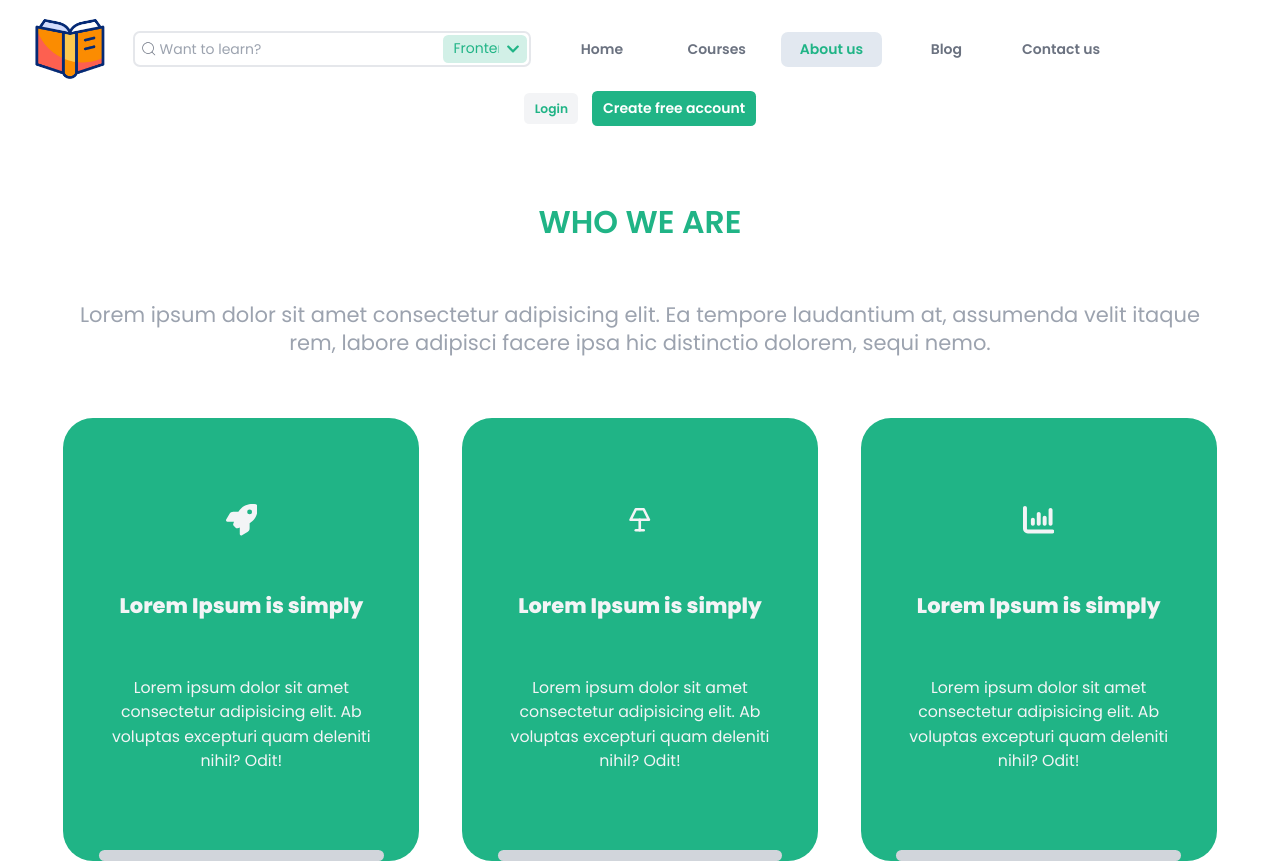
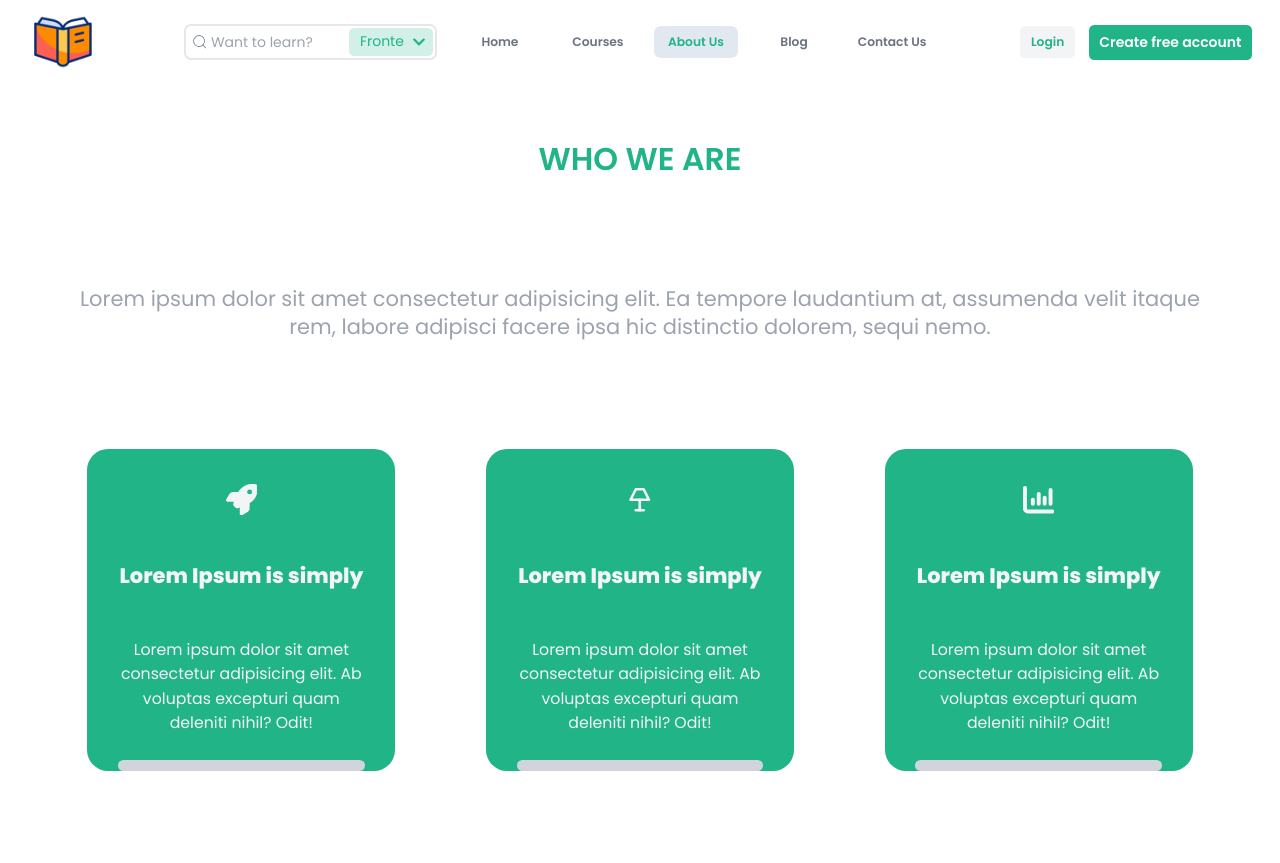
Before and after one commit to SiriusEG/Codixa_Front, a Next.js app: page /aboutus in a window 1280 px wide. Shown: the top 863 px of the page. Built offline with nearby package versions, Linux system fonts and the light colour scheme.

Commit message:
some fixes in nav & contact & about

```diff
--- a/src/app/(pages)/(home)/components/SliderCS.jsx
+++ b/src/app/(pages)/(home)/components/SliderCS.jsx
@@ -44,7 +44,7 @@ const SliderCOM = () => {
   };
 
   return (
-    <div className="relative w-[100%] p-3 rounded-lg">
+    <div className="relative w-full p-3 rounded-lg">
       <h3 className="text-primary font-bold text-2xl p-3 ml-2 mb-3">
         Reading Blog List
       </h3>
--- a/src/app/(pages)/aboutus/page.jsx
+++ b/src/app/(pages)/aboutus/page.jsx
@@ -2,9 +2,33 @@ import React from "react";
 import { FaChartColumn, FaRocket } from "react-icons/fa6";
 import { TbLamp } from "react-icons/tb";
 
-function page() {
+export default function page() {
+  const cardsData = [
+    {
+      id: 1,
+      icon: FaRocket,
+      title: "Lorem Ipsum is simply",
+      description:
+        "Lorem ipsum dolor sit amet consectetur adipisicing elit. Ab voluptas excepturi quam deleniti nihil? Odit!",
+    },
+    {
+      id: 2,
+      icon: TbLamp,
+      title: "Lorem Ipsum is simply",
+      description:
+        "Lorem ipsum dolor sit amet consectetur adipisicing elit. Ab voluptas excepturi quam deleniti nihil? Odit!",
+    },
+    {
+      id: 3,
+      icon: FaChartColumn,
+      title: "Lorem Ipsum is simply",
+      description:
+        "Lorem ipsum dolor sit amet consectetur adipisicing elit. Ab voluptas excepturi quam deleniti nihil? Odit!",
+    },
+  ];
+
   return (
-    <div className="flex flex-col justify-around items-center text-center min-h-screen px-16 py-10 lg:py-20 gap-16">
+    <div className="flex flex-col justify-around items-center text-center min-h-screen px-16 py-10 lg:pb-20 lg:pt-4 gap-6">
       <h2 className="font-semibold text-4xl text-primary">WHO WE ARE</h2>
 
       <p className="text-2xl font-normal text-gray-400">
@@ -14,47 +38,17 @@ function page() {
       </p>
 
       <div className="flex flex-wrap w-full justify-around items-center text-gray-100 gap-y-12 gap-x-8">
-        <div className="w-[356px] min-h-[443px] flex flex-col rounded-[30px] py-10 px-8 bg-primary gap-16 items-center justify-center relative">
-          <FaRocket className="text-4xl" />
-
-          <h4 className="font-extrabold text-2xl">Lorem Ipsum is simply</h4>
-
-          <p className="font-normal text-lg">
-            Lorem ipsum dolor sit amet consectetur adipisicing elit. Ab voluptas
-            excepturi quam deleniti nihil? Odit!
-          </p>
-
-          <div className="absolute h-3 w-[80%] rounded-[30px]  bg-gray-300 bottom-0 "></div>
-        </div>
-
-        <div className="w-[356px] min-h-[443px] flex flex-col rounded-[30px] py-10 px-8 bg-primary gap-16 items-center justify-center relative">
-          <TbLamp className="text-4xl" />
-
-          <h4 className="font-extrabold text-2xl">Lorem Ipsum is simply</h4>
-
-          <p className="font-normal text-lg">
-            Lorem ipsum dolor sit amet consectetur adipisicing elit. Ab voluptas
-            excepturi quam deleniti nihil? Odit!
-          </p>
-
-          <div className="absolute h-3 w-[80%] rounded-[30px]  bg-gray-300 bottom-0 "></div>
-        </div>
-
-        <div className="w-[356px] min-h-[443px] flex flex-col rounded-[30px] py-10 px-8 bg-primary gap-16 items-center justify-center relative">
-          <FaChartColumn className="text-4xl" />
-
-          <h4 className="font-extrabold text-2xl">Lorem Ipsum is simply</h4>
-
-          <p className="font-normal text-lg">
-            Lorem ipsum dolor sit amet consectetur adipisicing elit. Ab voluptas
-            excepturi quam deleniti nihil? Odit!
-          </p>
-
-          <div className="absolute h-3 w-[80%] rounded-[30px]  bg-gray-300 bottom-0 "></div>
-        </div>
+        {cardsData.map((card) => (
+          <div
+            key={card.id}
+            className="w-88 min-h-[23rem] flex flex-col rounded-3xl py-10 px-8 bg-primary gap-8 items-center justify-between relative after:absolute after:bottom-0 after:bg-gray-300 after:h-3 after:w-4/5 after:rounded-3xl"
+          >
+            <card.icon className="text-4xl" />
+            <h4 className="font-extrabold text-2xl">{card.title}</h4>
+            <p className="font-normal text-lg">{card.description}</p>
+          </div>
+        ))}
       </div>
     </div>
   );
-}
-
-export default page;
+};
--- a/src/app/(pages)/components/header/CollapseCS.jsx
+++ b/src/app/(pages)/components/header/CollapseCS.jsx
@@ -13,7 +13,7 @@ function CollapseCS() {
     <>
       <button
         onClick={() => setIsOpen(!isOpen)}
-        className="block rounded bg-gray-100 transition-all delay-500 p-3 text-gray-600 hover:text-gray-600/75 lg:hidden"
+        className="block rounded bg-gray-100 transition-all delay-500 p-3 text-gray-600 hover:text-gray-600/75 custom2:hidden"
       >
         <FaX className={!isOpen ? "hidden" : ""} />
         <IoMenu className={isOpen ? "hidden" : ""} />
--- a/src/app/(pages)/components/header/Header.jsx
+++ b/src/app/(pages)/components/header/Header.jsx
@@ -7,9 +7,10 @@ import Search from "./Search";
 
 export default function Header() {
   return (
-
     <header className="bg-white ">
-      <div className="flex h-auto w-full lg:max-w-fit items-center justify-between sm:justify-around lg:justify-center gap-x-2 sm:gap-x-6 flex-wrap mx-auto px-4 py-2 sm:px-6 lg:px-8">
+      <div className="flex h-auto w-full items-center justify-between sm:justify-around lg:justify-between sm:gap-4 gap-x-2 flex-wrap px-4 py-2 sm:px-6 lg:px-8">
+        {" "}
+        {/* lg:max-w-fit */}
         {/* logo */}
         <div className="flex-shrink-0">
           <Link href="/" className="text-primary">
@@ -19,18 +20,18 @@ export default function Header() {
               alt="logo"
               width={70}
               height={70}
-              className="sm:w-[6rem] sm:h-[6rem]" // Adjust size for small screens
+              className="sm:w-20" // Adjust size for small screens
             />
           </Link>
         </div>
-
         {/* search and nav */}
-        <div className="hidden lg:flex flex-1 justify-center gap-6 items-center ">
+        <div className="hidden custom2:flex justify-center gap-6 items-center ">
+          {" "}
+          {/* flex-1 */}
           <Search />
           <NavListCS />
         </div>
-
-        {/* login and signup */}
+        {/* login and sign up */}
         <div className="flex items-center gap-2 sm:gap-4">
           <Link
             className="rounded-md text-sm bg-gray-100 px-3 py-2 font-semibold text-primary transition hover:text-hoverPrimary"
--- a/src/app/(pages)/components/header/NavListCS.jsx
+++ b/src/app/(pages)/components/header/NavListCS.jsx
@@ -1,96 +1,55 @@
 "use client";
-
 import Link from "next/link";
 import { usePathname } from "next/navigation";
 import React from "react";
 
-function NavListCS() {
+export default function NavListCS() {
   const pathname = usePathname();
 
-  // Function to determine active class
-  const getActiveClass = (path) =>
-    pathname === path ? "text-primary bg-slate-200" : "text-gray-500";
+  const navList = [
+    {
+      name: "Home",
+      path: "/",
+    },
+    {
+      name: "Courses",
+      path: "/courses",
+    },
+    {
+      name: "About Us",
+      path: "/aboutus",
+    },
+    {
+      name: "Blog",
+      path: "/blog",
+    },
+    {
+      name: "Contact Us",
+      path: "/contactus",
+    },
+  ];
 
   return (
     <nav aria-label="Global" className="w-full">
-      <ul className="flex w-full items-center gap-4 text-md flex-col justify-center lg:w-[40rem] lg:flex-row">
-        <li
-          className={`transition text-center hover:text-hoverPrimary rounded-lg py-2 px-1 font-normal w-[100%] ${getActiveClass(
-            "/"
-          )}`}
-        >
-          <Link
-            href="/"
-            className={`transition  hover:text-hoverPrimary font-semibold py-2 px-1  w-[100%] ${
-              pathname === "/" ? "text-primary" : "text-gray-500"
-            } transition hover:text-primary-100 font-semibold `}
+      <ul className="flex w-full items-center gap-4 custom1:gap-2 text-md flex-col justify-center lg:flex-row">
+        {navList.map((item) => (
+          <li
+            key={item.path}
+            className={`transition text-center rounded-lg w-full hover:bg-slate-200 ${
+              pathname === item.path ? "bg-slate-200" : "text-gray-500"
+            }`}
           >
-            Home
-          </Link>
-        </li>
-
-        <li
-          className={`transition text-center hover:text-hoverPrimary rounded-lg  py-2 px-1 font-semibold w-[100%] ${getActiveClass(
-            "/courses"
-          )}`}
-        >
-          <Link
-            href="/courses"
-            className={`transition hover:text-hoverPrimary font-semibold ${
-              pathname === "/courses" ? "text-primary" : "text-gray-500"
-            } transition hover:text-primary-100 font-semibold `}
-          >
-            Courses
-          </Link>
-        </li>
-
-        <li
-          className={`transition text-center hover:text-hoverPrimary rounded-lg  py-2 px-1 font-semibold w-[100%] ${getActiveClass(
-            "/aboutus"
-          )}`}
-        >
-          <Link
-            href="/aboutus"
-            className={`transition lg:w-fit hover:text-hoverPrimary font-semibold ${
-              pathname === "/aboutus" ? "text-primary" : "text-gray-500"
-            } transition hover:text-primary-100 font-semibold `}
-          >
-            About us
-          </Link>
-        </li>
-
-        <li
-          className={`transition text-center hover:text-hoverPrimary rounded-lg  py-2 px-1 font-semibold w-[100%] ${getActiveClass(
-            "/blog"
-          )}`}
-        >
-          <Link
-            href="/blog"
-            className={`transition hover:text-hoverPrimary font-semibold ${
-              pathname === "/blog" ? "text-primary" : "text-gray-500"
-            } transition hover:text-primary-100 font-semibold `}
-          >
-            Blog
-          </Link>
-        </li>
-
-        <li
-          className={`transition text-center hover:text-hoverPrimary rounded-lg  py-2 px-1 font-semibold w-[100%] ${getActiveClass(
-            "/contactus"
-          )}`}
-        >
-          <Link
-            href="/contactus"
-            className={`transition hover:text-hoverPrimary font-semibold ${
-              pathname === "/contactus" ? "text-primary" : "text-gray-500"
-            } transition hover:text-primary-100 font-semibold `}
-          >
-            Contact us
-          </Link>
-        </li>
+            <Link
+              href={item.path}
+              className={`transition font-semibold text-sm py-2 px-1 inline-block w-full hover:text-primary ${
+                pathname === item.path ? "text-primary" : "text-gray-500"
+              }`}
+            >
+              {item.name}
+            </Link>
+          </li>
+        ))}
       </ul>
     </nav>
   );
 }
-
-export default NavListCS;
--- a/src/app/(pages)/components/header/Search.jsx
+++ b/src/app/(pages)/components/header/Search.jsx
@@ -10,7 +10,7 @@ function Search() {
         type="text"
         id="Search"
         placeholder="Want to learn?"
-        className="rounded-lg border-2 ps-7 w-[100%] xl:w-auto pe-28  py-1.5 hover:border-primary focus:border-primary outline-none"
+        className="rounded-lg border-2 ps-7 w-full pe-28  py-1.5 hover:border-primary focus:border-primary outline-none"
       />
 
       <div>
@@ -21,7 +21,7 @@ function Search() {
             <option>ui/ux</option>
           </select>
           <div className="pointer-events-none absolute inset-y-0 right-0 flex items-center px-2 ">
-            <FaChevronDown className="w-4 h-4" />
+            <FaChevronDown className="w-4" />
           </div>
         </div>
       </div>
--- a/src/app/(pages)/contactus/page.jsx
+++ b/src/app/(pages)/contactus/page.jsx
@@ -2,13 +2,11 @@ import React from "react";
 import LeftSec from "./components/LeftSec";
 import RightSec from "./components/RightSec";
 
-function page() {
+export default function page() {
   return (
-    <div className="grid grid-cols-1 md:grid-cols-2 items-center justify-center gap-6 min-h-screen">
+    <div className="grid grid-cols-1 lg:grid-cols-2 items-center justify-center gap-6 lg:min-h-screen m-lg2:my-8">
       <LeftSec />
       <RightSec />
     </div>
   );
 }
-
-export default page;
--- a/src/app/(pages)/global.css
+++ b/src/app/(pages)/global.css
@@ -14,3 +14,7 @@
     content: attr(data-badge) !important;
   }
 }
+
+.clip-star {
+  clip-path: polygon(50% 0%, 61% 35%, 98% 35%, 68% 57%, 79% 91%, 50% 70%, 21% 91%, 32% 57%, 2% 35%, 39% 35%);
+}
--- a/src/app/(pages2)/registration/switch.jsx
+++ b/src/app/(pages2)/registration/switch.jsx
@@ -6,12 +6,9 @@ const LoginRegisterSwitch = ({ isLogin, setIsLogin, toggleSwitch }) => {
       {/* Background bar that moves */}
       <div
         className={`absolute h-9 w-[45%] rounded-full transition-transform duration-500 ease-in-out bg-secondary ${
-          isLogin ? "translate-x-[50%]" : "translate-x-[100%]"
+          isLogin ? "-translate-x-1/2" : "translate-x-1/2"
         }`}
         onClick={toggleSwitch}
-        style={{
-          transform: isLogin ? "translateX(-50%)" : "translateX(50%)", // Move the background bar to match the state
-        }}
       />
 
       {/* Login Text */}
```
Also changed, not shown: src/app/(pages)/contactus/components/LeftSec.jsx (+22 -8 lines), src/app/(pages2)/registration/page.jsx (+10 -8 lines), tailwind.config.js (+17 -26 lines), public/imgs/contactArrow.svg (added).
